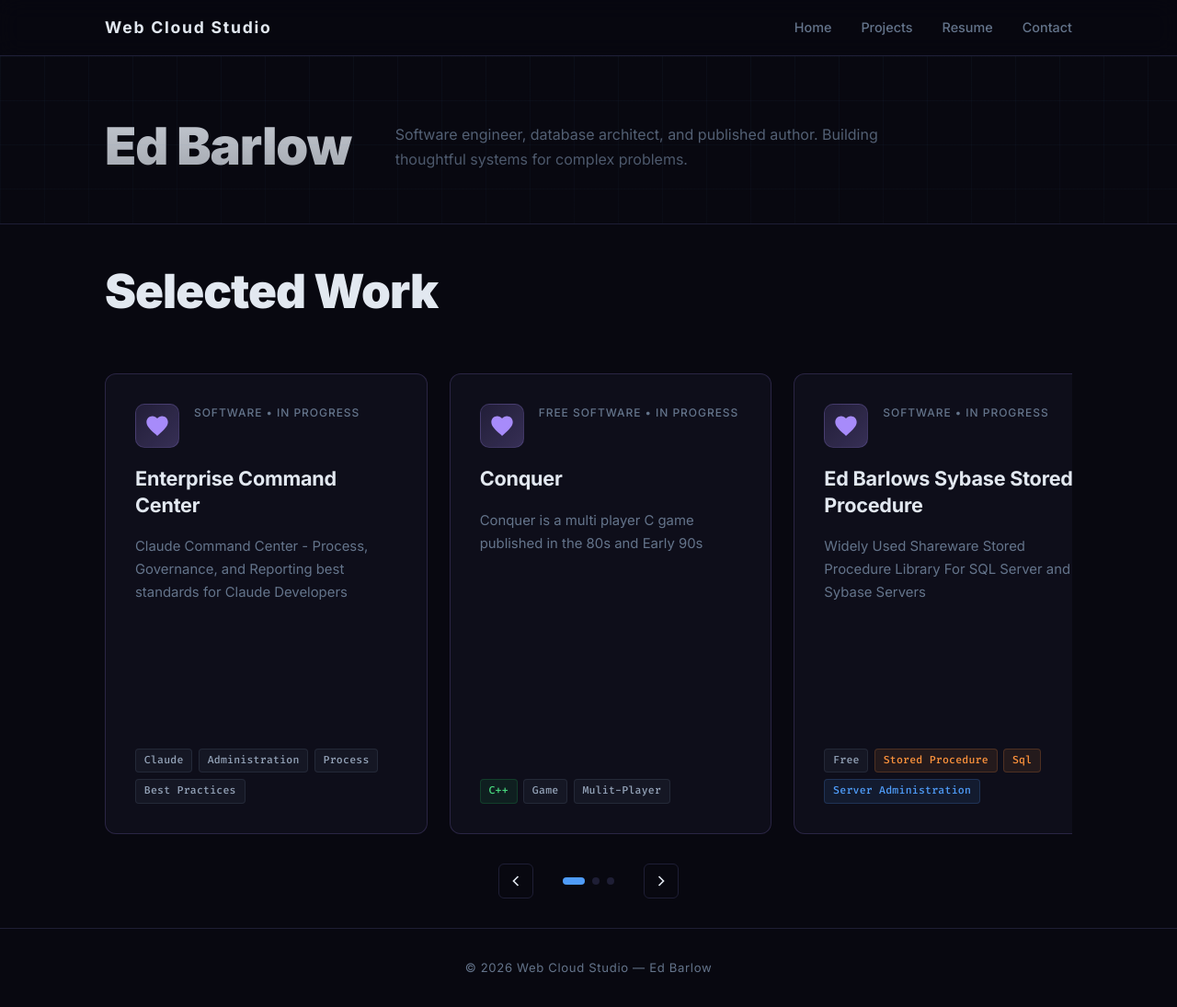
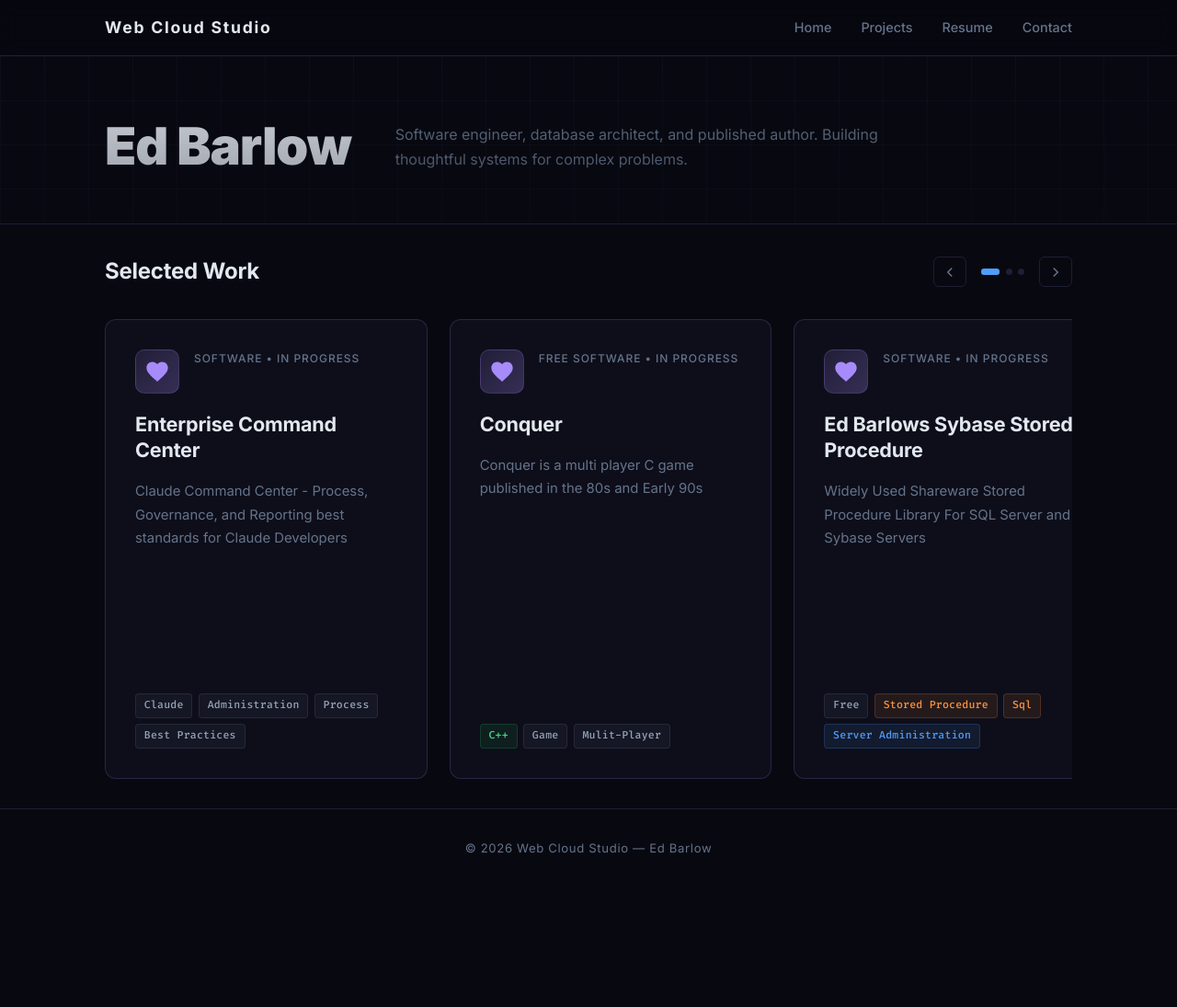
Before and after one commit to webcloudstudio/webcloudstudio, an Astro site: page / in a window 1280 px wide. Shown: the whole page at 92% size. After the commit the page ends 965 px from the top, so only its background shows below. Built offline with nearby package versions, Linux system fonts and the light colour scheme; Astro itself is replaced by a stand-in of ours.

Commit message:
Redesign carousel: move nav to header, simplify to manual-only navigation without autoplay

```diff
--- a/src/layouts/Layout.astro
+++ b/src/layouts/Layout.astro
@@ -349,6 +349,29 @@ const base = import.meta.env.BASE_URL;
         margin-bottom: 3rem;
       }
 
+      .carousel-header {
+        display: flex;
+        align-items: center;
+        justify-content: space-between;
+        gap: 2rem;
+        margin-bottom: 2rem;
+      }
+
+      .carousel-header h3 {
+        font-size: 1.5rem;
+        font-weight: 700;
+        letter-spacing: -0.01em;
+        margin: 0;
+        flex: 0 0 auto;
+      }
+
+      .carousel-nav {
+        display: flex;
+        align-items: center;
+        gap: 1rem;
+        flex: 0 0 auto;
+      }
+
       .section-tag {
         color: var(--accent);
         font-size: 0.85rem;
@@ -378,7 +401,7 @@ const base = import.meta.env.BASE_URL;
       .carousel-track {
         display: flex;
         gap: 1.5rem;
-        transition: transform 0.5s ease-in-out;
+        transition: transform 0.4s ease-out;
       }
 
       .carousel-track article {
@@ -400,25 +423,18 @@ const base = import.meta.env.BASE_URL;
         }
       }
 
-      .carousel-controls {
-        display: flex;
-        align-items: center;
-        justify-content: center;
-        gap: 2rem;
-        margin-top: 2rem;
-      }
-
       .carousel-button {
         background: none;
         border: 1px solid var(--border);
-        color: var(--text);
-        padding: 0.5rem;
+        color: var(--muted);
+        padding: 0.4rem 0.5rem;
         border-radius: 6px;
         cursor: pointer;
         transition: all 0.2s;
         display: flex;
         align-items: center;
         justify-content: center;
+        flex-shrink: 0;
       }
 
       .carousel-button:hover {
@@ -426,14 +442,19 @@ const base = import.meta.env.BASE_URL;
         color: var(--accent);
       }
 
+      .carousel-button:disabled {
+        opacity: 0.4;
+        cursor: not-allowed;
+      }
+
       .carousel-indicators {
         display: flex;
-        gap: 0.5rem;
+        gap: 0.4rem;
       }
 
       .carousel-dot {
-        width: 8px;
-        height: 8px;
+        width: 7px;
+        height: 7px;
         border-radius: 50%;
         background: var(--border);
         border: none;
@@ -444,8 +465,8 @@ const base = import.meta.env.BASE_URL;
 
       .carousel-dot.active {
         background: var(--accent);
-        width: 24px;
-        border-radius: 4px;
+        width: 20px;
+        border-radius: 3px;
       }
 
       .carousel-dot:hover {
--- a/src/pages/index.astro
+++ b/src/pages/index.astro
@@ -22,8 +22,17 @@ const base = import.meta.env.BASE_URL;
   <!-- PROJECTS -->
   <section class="projects" id="projects">
     <div class="section-inner">
-      <div class="section-header">
-        <h2>Selected Work</h2>
+      <div class="carousel-header">
+        <h3>Selected Work</h3>
+        <div class="carousel-nav">
+          <button class="carousel-button" id="carousel-prev" aria-label="Previous slide">
+            <svg xmlns="http://www.w3.org/2000/svg" width="18" height="18" viewBox="0 0 24 24" fill="none" stroke="currentColor" stroke-width="2"><polyline points="15 18 9 12 15 6"></polyline></svg>
+          </button>
+          <div class="carousel-indicators" id="carousel-indicators"></div>
+          <button class="carousel-button" id="carousel-next" aria-label="Next slide">
+            <svg xmlns="http://www.w3.org/2000/svg" width="18" height="18" viewBox="0 0 24 24" fill="none" stroke="currentColor" stroke-width="2"><polyline points="9 18 15 12 9 6"></polyline></svg>
+          </button>
+        </div>
       </div>
 
       <div class="carousel-container">
@@ -230,17 +239,6 @@ const base = import.meta.env.BASE_URL;
 
         </article>
         </div>
-
-        <!-- Carousel Controls -->
-        <div class="carousel-controls">
-          <button class="carousel-button" id="carousel-prev" aria-label="Previous slide">
-            <svg xmlns="http://www.w3.org/2000/svg" width="20" height="20" viewBox="0 0 24 24" fill="none" stroke="currentColor" stroke-width="2"><polyline points="15 18 9 12 15 6"></polyline></svg>
-          </button>
-          <div class="carousel-indicators" id="carousel-indicators"></div>
-          <button class="carousel-button" id="carousel-next" aria-label="Next slide">
-            <svg xmlns="http://www.w3.org/2000/svg" width="20" height="20" viewBox="0 0 24 24" fill="none" stroke="currentColor" stroke-width="2"><polyline points="9 18 15 12 9 6"></polyline></svg>
-          </button>
-        </div>
       </div>
     </div>
   </section>
@@ -253,7 +251,6 @@ const base = import.meta.env.BASE_URL;
     const cards = document.querySelectorAll('.carousel-track article');
 
     let currentSlide = 0;
-    let autoplayInterval;
 
     // Determine slides per view based on screen size
     function getSlidesPerView() {
@@ -281,7 +278,7 @@ const base = import.meta.env.BASE_URL;
       }
     }
 
-    // Update carousel position
+    // Update carousel position with peek effect
     function updateCarousel() {
       const slidesPerView = getSlidesPerView();
       const offset = currentSlide * (100 / slidesPerView);
@@ -296,28 +293,22 @@ const base = import.meta.env.BASE_URL;
     // Navigate to specific slide
     function goToSlide(n) {
       const totalSlides = getTotalSlides();
-      currentSlide = (n + totalSlides) % totalSlides;
+      currentSlide = Math.max(0, Math.min(n, totalSlides - 1));
       updateCarousel();
-      resetAutoplay();
     }
 
-    // Next/Prev navigation
+    // Next/Prev navigation with boundary checks
     function nextSlide() {
-      goToSlide(currentSlide + 1);
+      const totalSlides = getTotalSlides();
+      if (currentSlide < totalSlides - 1) {
+        goToSlide(currentSlide + 1);
+      }
     }
 
     function prevSlide() {
-      goToSlide(currentSlide - 1);
-    }
-
-    // Autoplay
-    function startAutoplay() {
-      autoplayInterval = setInterval(nextSlide, 6000);
-    }
-
-    function resetAutoplay() {
-      clearInterval(autoplayInterval);
-      startAutoplay();
+      if (currentSlide > 0) {
+        goToSlide(currentSlide - 1);
+      }
     }
 
     // Event listeners
@@ -334,6 +325,5 @@ const base = import.meta.env.BASE_URL;
     // Initialize
     createIndicators();
     updateCarousel();
-    startAutoplay();
   </script>
 </Layout>
```
